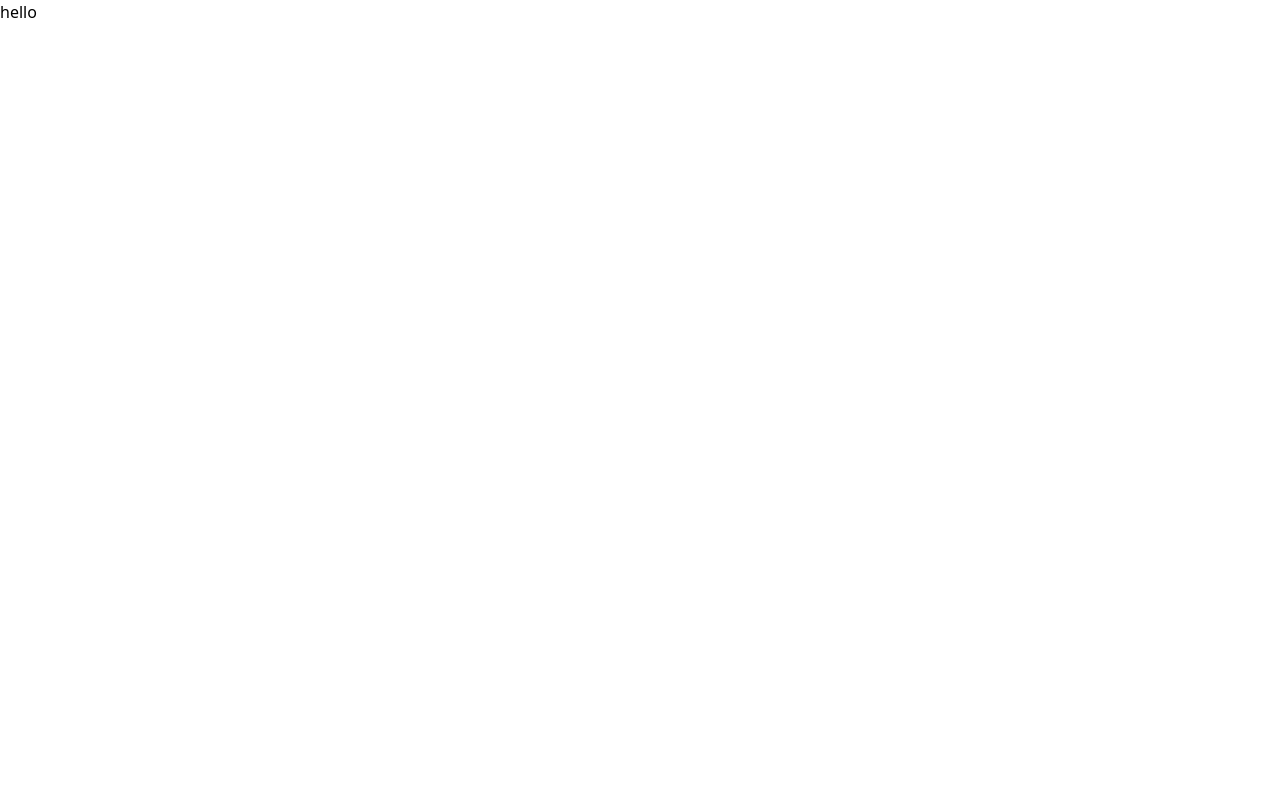
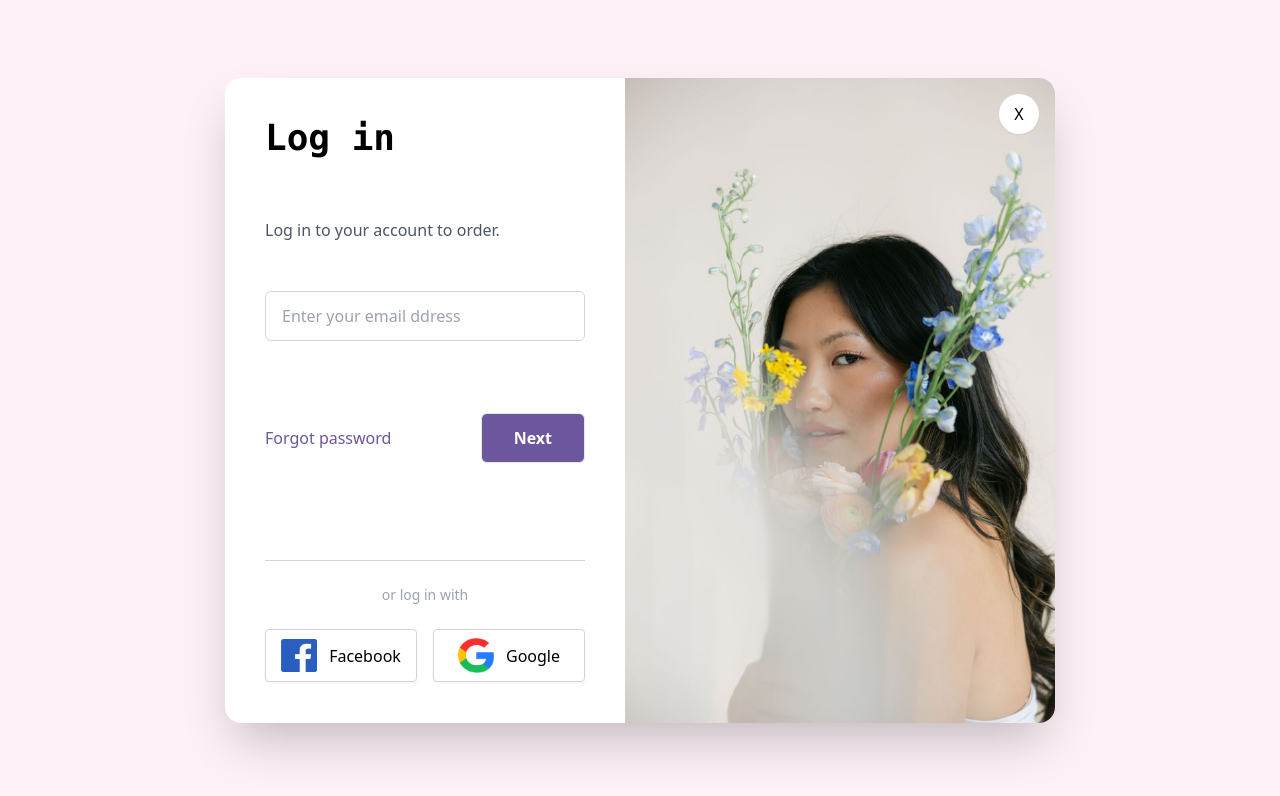
Before and after one commit to OllaWilk/tailwind-css-practice, a website: page login-modal/index.html in a window 1280 px wide. Drawn offline with nearby package versions, Linux system fonts and the light colour scheme.

Commit message:
style: login modal

```diff
--- a/login-modal/index.html
+++ b/login-modal/index.html
@@ -3,10 +3,98 @@
   <head>
     <meta charset="UTF-8" />
     <meta name="viewport" content="width=device-width, initial-scale=1.0" />
+    <link
+      href="https://fonts.googleapis.com/css2?family=Mulish:wght@300;400;500;600;700&family=Rokkitt:wght@600;700&display=swap"
+      rel="stylesheet"
+    />
     <script src="https://cdn.tailwindcss.com"></script>
+    <script>
+      tailwind.config = {
+        theme: {
+          sans: ["Mulish", "sans-serif"],
+          mono: ["Rokkitt", "monospace"],
+        },
+      };
+    </script>
     <title>email subscription</title>
   </head>
   <body>
-    hello
+    <!-- Global container -->
+    <div class="flex items-center justify-center min-h-screen bg-[#FDF1F7]">
+      <!-- Card Conteiner  -->
+      <div
+        class="relative flex flex-col m-6 space-y-10 bg-white shadow-2xl rounded-2xl md:flex-row md:space-y-0 md:m-0"
+      >
+        <!-- left side -->
+        <div
+          class="p-6 md:py-10 md:px-10 min-w-[400px] flex flex-col justify-between"
+        >
+          <!-- top content -->
+          <h2 class="font-mono mb-3 text-4xl font-bold">Log in</h2>
+          <p class="max-w-sm font-sans font-light text-gray-600">
+            Log in to your account to order.
+          </p>
+          <input
+            type="text"
+            class="w-full px-4 py-3 border border-gray-300 rounded-md placeholder:font-sans placeholder:font-light focus:outline-none focus:ring-2 focus:ring-[#6C569E]"
+            placeholder="Enter your email ddress"
+          />
+          <!-- middle content -->
+          <div
+            class="flex flex-col items-center justify-between mt-6 gap-2 md:flex-row md:space-y-0 md:gap-2"
+          >
+            <div class="font-thin text-[#6C569E]">Forgot password</div>
+            <button
+              class="w-full md:w-auto px-8 py-3 font-sans font-bold text-white rounded-md bg-[#6C569E] hover:bg-opacity-90 hover:shadow-lg border transition hover:-translate-y-0.5 duration-150"
+            >
+              <span>Next</span>
+            </button>
+          </div>
+          <!-- border -->
+          <div class="mt-12 border-t border-t-gray-300">
+            <!-- bottom content -->
+            <p class="py-6 text-sm font-thin text-center text-gray-400">
+              or log in with
+            </p>
+            <!-- bottom buttons container -->
+            <div
+              class="flex flex-col space-x-0 space-y-6 md:flex-row md:space-x-4 md:space-y-0"
+            >
+              <button
+                class="flex items-center justify-center py-2 space-x-3 border border-gray-300 rounded shadow-sm hover:bg-opacity-40 hover:shadow-lg hover:-translate-y-0 transition duration-150 md:w-1/2"
+              >
+                <img
+                  src="../assets/images/facebook.png"
+                  alt="facebook"
+                  class="w-9"
+                />
+                <span class="font-thin">Facebook</span>
+              </button>
+              <button
+                class="flex items-center justify-center py-2 space-x-3 border border-gray-300 rounded shadow-sm hover:bg-opacity-40 hover:shadow-lg hover:-translate-y-0 transition duration-150 md:w-1/2"
+              >
+                <img
+                  src="../assets/images/google.png"
+                  alt="facebook"
+                  class="w-9"
+                />
+                <span class="font-thin">Google</span>
+              </button>
+            </div>
+          </div>
+        </div>
+        <!-- right side -->
+        <img
+          src="../assets/images/subscribe.jpg"
+          alt=""
+          class="w-[430px] hidden md:block cover rounded-r-2xl"
+        />
+        <div
+          class="group absolute -top-5 right-4 flex items-center justify-center w-10 h-10 bg-gray-200 rounded-full md:bg-white md:top-4 shadow shadow-sm"
+        >
+          <p class="w-6 h-6 cursor-pointer text-black text-center">X</p>
+        </div>
+      </div>
+    </div>
   </body>
 </html>
```
Also changed, not shown: image-gallery/index.html (+1 -1 lines), index.html (+43 -0 lines), assets/images/facebook.png (added), assets/images/google.png (added), assets/images/login.png (added).
